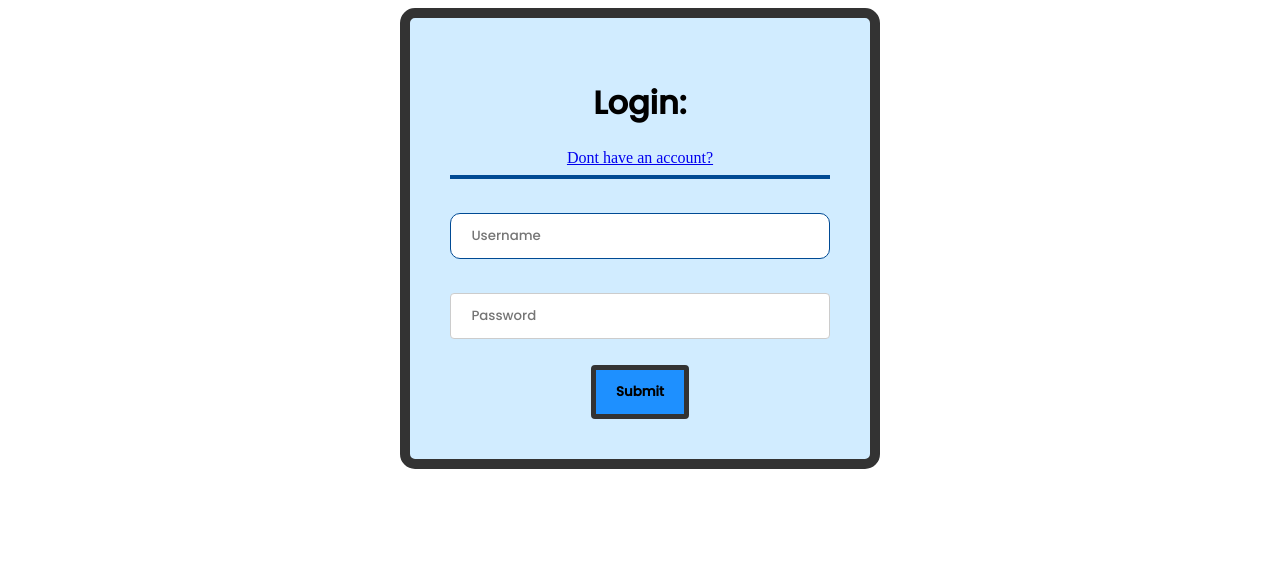
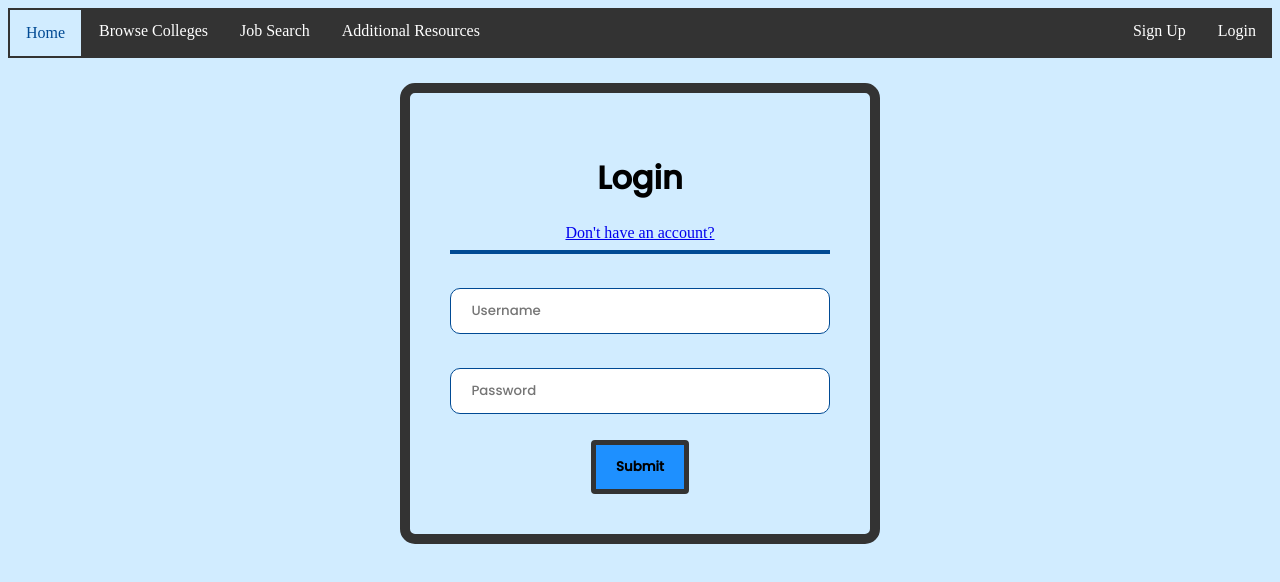
Before and after one commit to yafiaha/House-of-E, a plain HTML site: page login.html in a window 1280 px wide. Drawn offline with Linux system fonts and the light colour scheme.

Commit message:
updated login

```diff
--- a/login.css
+++ b/login.css
@@ -1,6 +1,75 @@
+body{
+    background-color: #D1ECFF;
+}
+/* Nav-bar */
+ul{
+    list-style-type: none;
+    margin: 0;
+    padding: 0;
+    overflow: hidden;
+    background-color: #333;
+
+  }
+  li a{
+    display: block;
+    color: white;
+    text-align: center;
+    padding: 14px 16px;
+    text-decoration: none;
+  }
+  li {
+    float: left;
+  }
+  li a:hover:not(.active), .dropdown:hover .dropbtn {
+    background-color: #111;
+  }
+  .active{
+    background-color: #D1ECFF;
+    color: #004A94;
+    border: 2px solid #333;
+  }
+  .nav-btn{
+    display: block;
+    color: #004A94;
+    background-color: #D1ECFF;
+    border: none;
+    text-align: center;
+    padding: 16px 16px;
+    text-decoration: none;
+  }
+  li a, .dropbtn {
+    display: inline-block;
+    color: white;
+    text-align: center;
+    padding: 14px 16px;
+    text-decoration: none;
+  }
+  li.dropdown {
+    display: inline-block;
+  }
+  .dropdown-content {
+    display: none;
+    position: absolute;
+    background-color: #f9f9f9;
+    min-width: 160px;
+    box-shadow: 0px 8px 16px 0px rgba(0,0,0,0.2);
+    z-index: 1;
+  }
+  .dropdown-content a {
+    color: black;
+    padding: 12px 16px;
+    text-decoration: none;
+    display: block;
+    text-align: left;
+  }
+  .dropdown:hover .dropdown-content {
+    display: block;
+  }
+  .dropdown-content a:hover {background-color: #f1f1f1;}
+/* Body */
 .input-container{
     width: 30%;
-    margin: auto;
+    margin-top: 25px;
     border-radius: 15px;
     background-color: #D1ECFF;
     border: 10px solid #333;
@@ -22,8 +91,9 @@ input[type=password]{
     padding: 12px 20px;
     margin: 8px 0;
     display: block;
-    border: 1px solid #ccc;
-    border-radius: 4px;
+    background-color: white;
+    border: 1px solid #004A94;
+    border-radius: 10px;
     box-sizing: border-box;
     font-family: 'Poppins', sans-serif;
 }
--- a/login.html
+++ b/login.html
@@ -5,15 +5,40 @@
     <meta http-equiv="X-UA-Compatible" content="IE=edge">
     <meta name="viewport" content="width=device-width, initial-scale=1.0">
     <link href="https://fonts.googleapis.com/css2?family=Poppins:wght@500&display=swap" rel="stylesheet">
-    <link rel="stylesheet" href="login.css"
+    <link rel="stylesheet" href="login.css"/>
 </head>
+<header>
+    <div class="header-container">
+        <nav>
+          <ul>
+            <li><a class="active" href="index.html">Home</a></li>
+            <li><a href="">Browse Colleges</a></li>
+            <li><a href="">Job Search</a></li>
+            <!-- dropdown -->
+            <li class="dropdown">
+              <a href="javascript:void(0)"class="drop-btn">Additional Resources</a>
+              <div class="dropdown-content">
+                <a href="#">Link 1</a>
+                <a href="#">Link 2</a>
+                <a href="#">Link 3</a>
+              </div>
+
+            </li>
+
+            <li style="float: right"><a href="login.html">Login</a></li>
+            <li style="float: right"><a href="">Sign Up</a></li>
+          </ul>
+        </nav>
+    </div>
+</header>
     <body>
+        <center>
             <div style="overflow: auto;">
                 <div class="input-container">
                     <form action="index.html" onsubmit="myFunction()">
-                    <center>
-                        <h1> Login:</h1>
-                        <a href="index.html">Dont have an account?</a>
+
+                            <h1>Login</h1>
+                            <a href="index.html">Don't have an account?</a>
                             <hr>
                             <br>
                             <input type="text" placeholder="Username"/>
@@ -21,7 +46,7 @@
                             <input type="password" placeholder="Password"/>
                             <br>
                             <center><input type="submit" value="Submit"></center>
-                    </center>
+
                     </form>
         <!----------------------------->
                     <script>
@@ -31,5 +56,6 @@
                     </script>
                 </div>
             </div>
+        </center>
     </body>
 </html>
```
Lines whose indentation alone changed are shown as unchanged.
